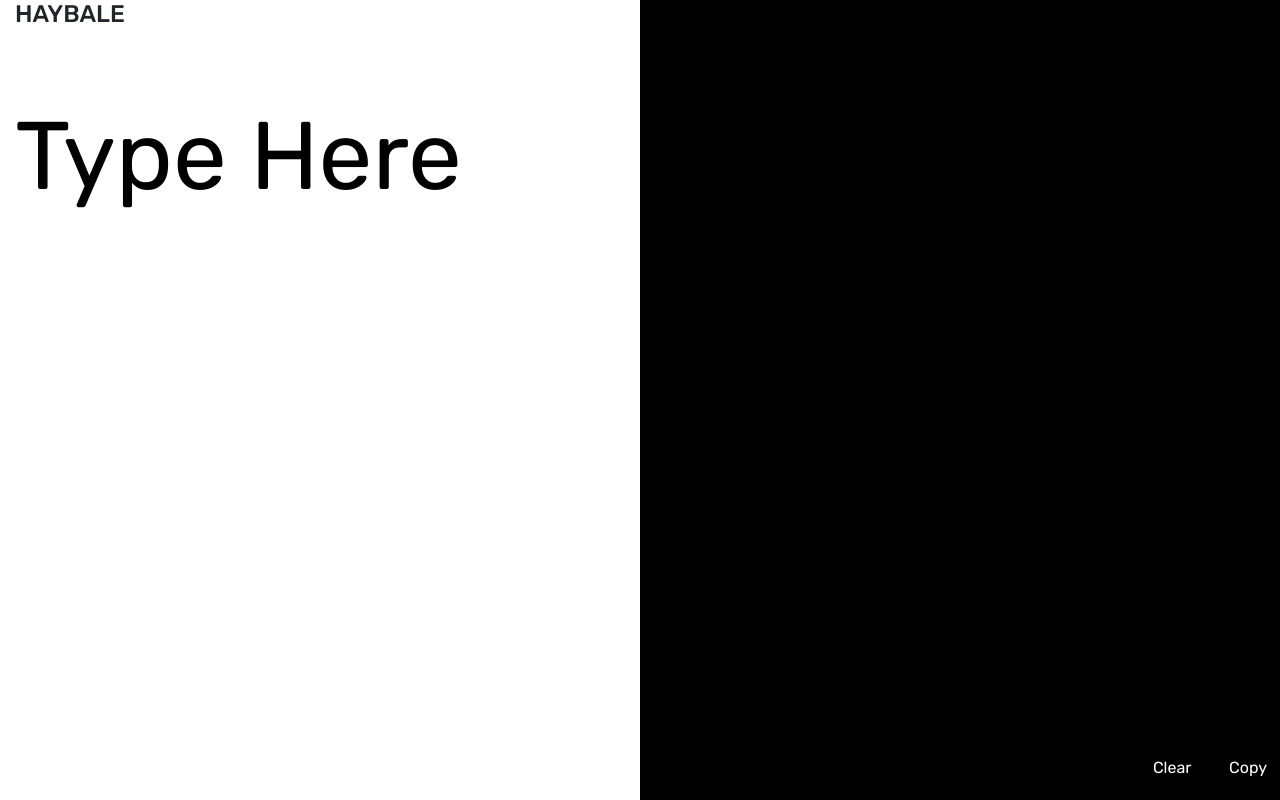
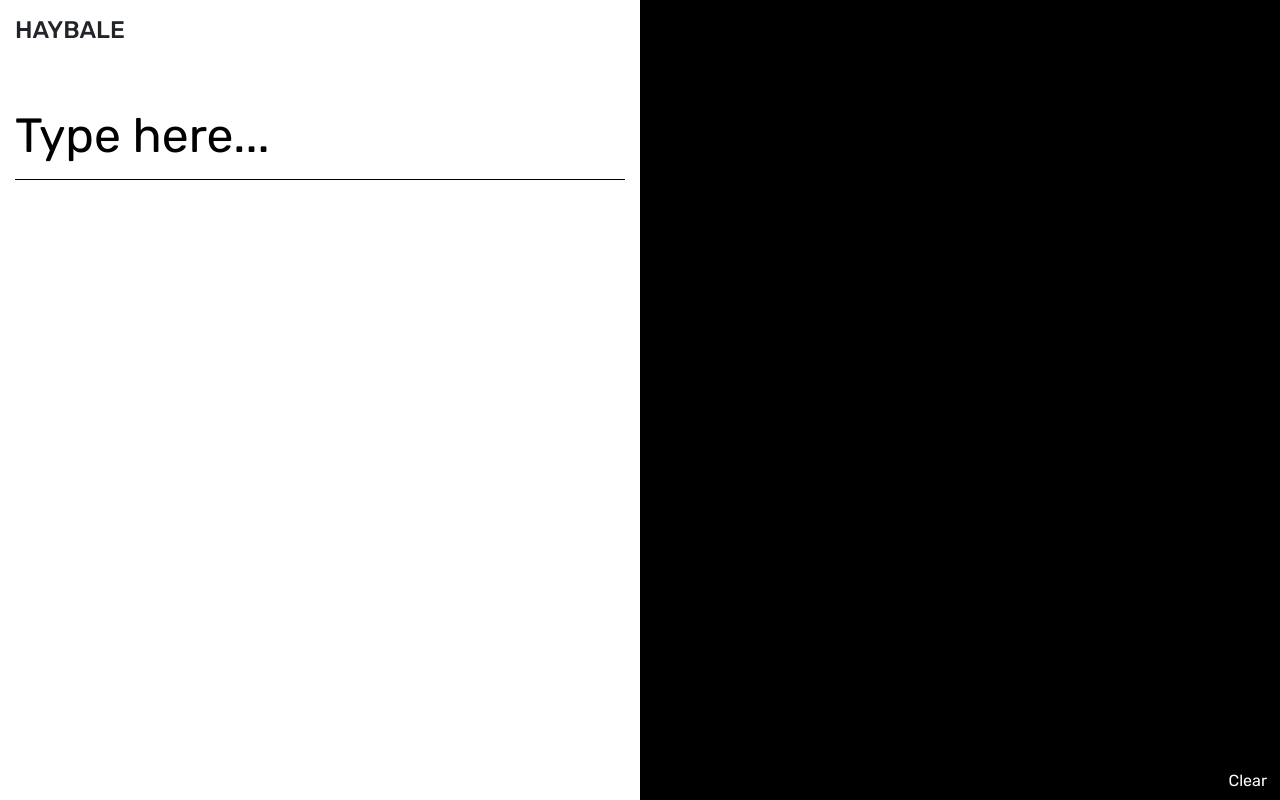
Before and after one commit to BrandonDH/HayBale, a plain HTML site: page index.html in a window 1280 px wide. Drawn offline with nearby package versions, Linux system fonts and the light colour scheme.

Commit message:
Update js logic and styles

```diff
--- a/css/coffee-button.css
+++ b/css/coffee-button.css
@@ -57,10 +57,15 @@ body {
   height: 100%;
 }
 
+.hashtag-input {
+  border-bottom: 1px solid #000;
+}
+
 .custom-control {
-  font-size: 6rem !important;
+  font-size: 3rem !important;
+  border-bottom: 2px solid #000;
   border: none;
-  color: #000000!important;
+  color: #000!important;
 }
 
 .btn-shadow {
--- a/index.html
+++ b/index.html
@@ -19,29 +19,27 @@
 
   <body>
     <div class="container-fluid">
+      <div class="row enter-list">
 
-      <div class="row enter-list">
         <!-- INPUT -->
         <div class="col-md-6">
-            <h1 class="mb-5 h4">HAYBALE</h1>
-            <input type="text" class="pl-0 align-self-center form-control custom-control" id="makeList" placeholder="Type Here">
+            <h1 class="mb-5 mt-3 h4">HAYBALE</h1>
+            <div class="hashtag-input">
+              <input type="text" class="pl-0 align-self-center form-control custom-control" id="makeList" placeholder="Type here...">
+          </div>
         </div>
 
         <!-- OUTPUT -->
         <div class="col-md-6 get-output">
-            <div class="p-5 pl-2 pr-2" id="alert">
+          <div class="p-5 pl-2 pr-2" id="alert">
+            </div>
+            <div class="text-right fixed-bottom">
+              <button id="clearList" class="btn btn-link" value="Clear List">Clear</button>
+              <!-- <button class="btn btn-link" id="copyList" value="Copy List">Copy</button>  -->
+          </div>
+        </div>
+      </div>
 
-              </div>
-
-              <div class="text-right fixed-bottom">
-                <button id="clearList" class="btn btn-link" value="Clear List">Clear</button>
-                <button class="btn btn-link" id="copyList" value="Copy List">Copy</button>
-            </div>
-
-        </div>
-        <!-- <a href="#" class="ml-auto">Built by Brandon Herford</a> -->
-
-      </div>
     <!-- CUSTOM JS -->
     <script src="js/process_email_groups.js"></script>
   </body>
--- a/js/process_email_groups.js
+++ b/js/process_email_groups.js
@@ -15,17 +15,11 @@ listClear.addEventListener('click', function() {
 })
 
 listCopy.addEventListener('click', function() {
-  /* Get the text field */
-  var copyText = document.getElementById('alert').innerHTML;
-
-  /* Select the text field */
+  var copyText = document.getElementById('alert');
   copyText.select();
-
-  /* Copy the text inside the text field */
   document.execCommand("copy");
 
-  /* Alert the copied text */
-  alert("Copied the text: " + copyText.value);
+  alert('<div class="alert alert-primary" role="alert">' + "Copied the text: " + copyText.value + '</div>');
 })
 
 
```
